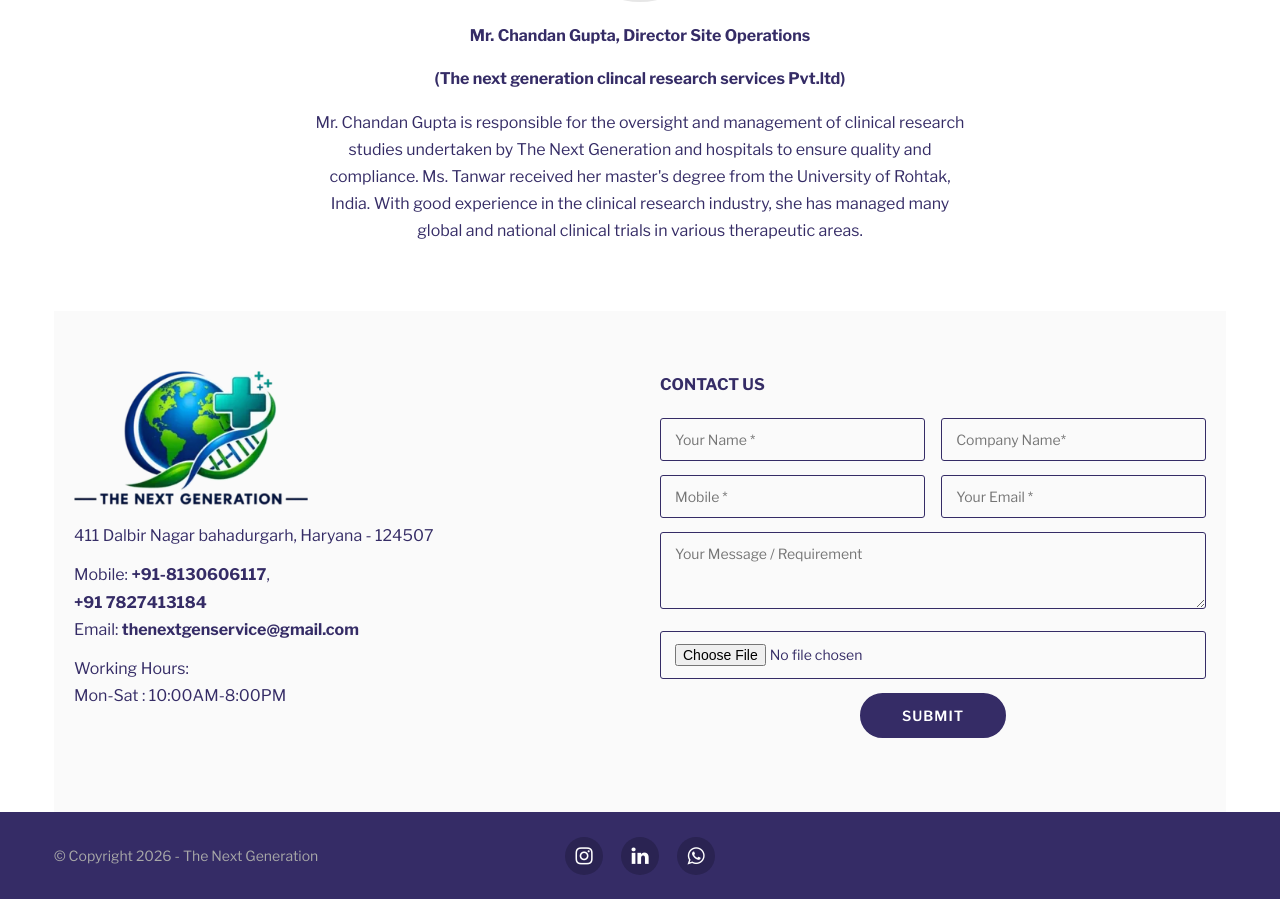
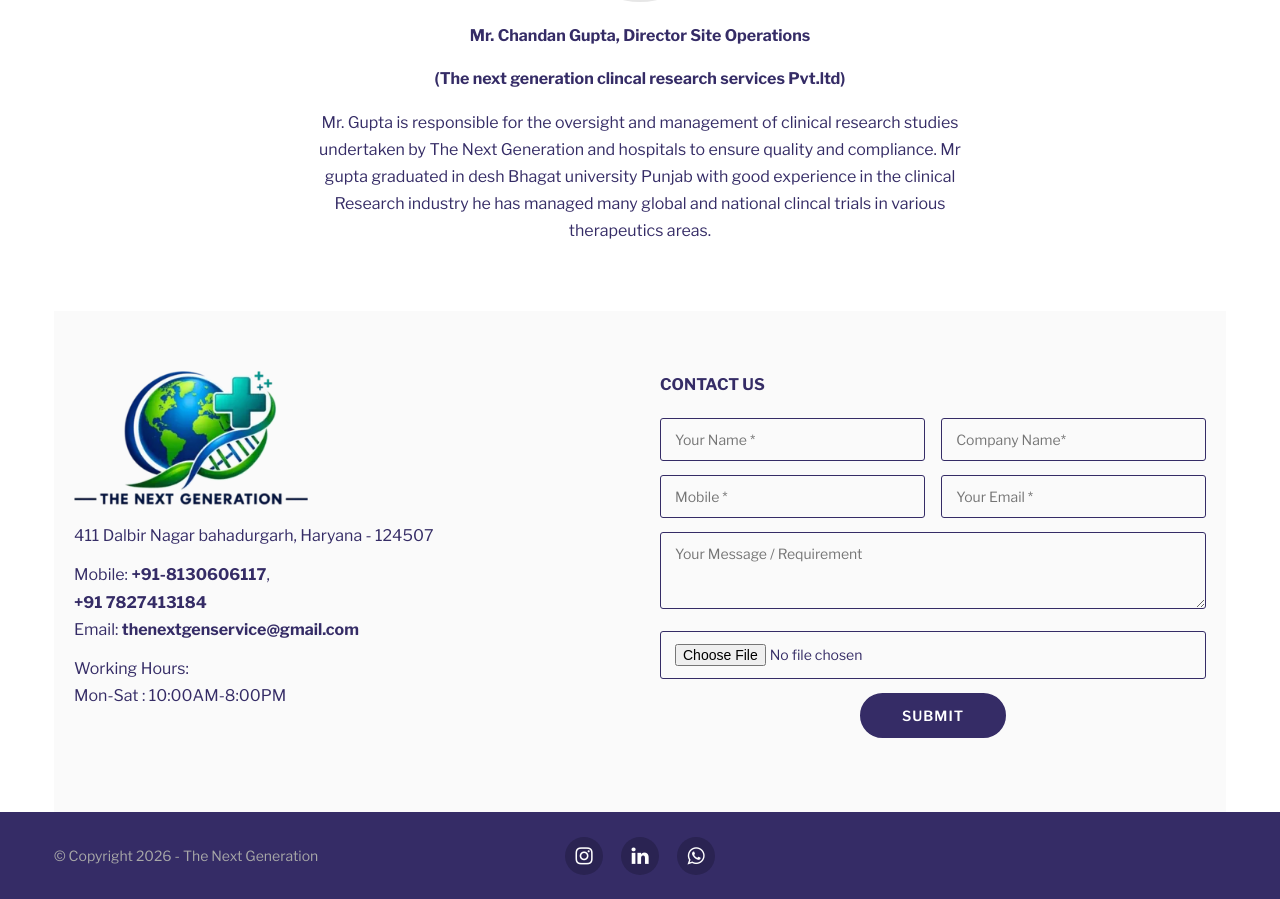
Before and after one commit to jitender4113/the-next-generation, a React (Vite) app: page / in a window 1280 px wide. Shown: the part 1657-2556 px from the top of the page. Built offline with nearby package versions, Linux system fonts and the light colour scheme.

Commit message:
teamsection

```diff
--- a/src/components/TeamSection.jsx
+++ b/src/components/TeamSection.jsx
@@ -30,11 +30,9 @@
             <strong>(The next generation clincal research services Pvt.ltd)</strong>
           </p>
           <p className="team-bio">
-            Mr. Chandan Gupta is responsible for the oversight and management of clinical research
-            studies undertaken by The Next Generation and hospitals to ensure quality and compliance. Ms. Tanwar
-            received her master's degree from the University of Rohtak, India. With good
-            experience in the clinical research industry, she has managed many global and
-            national clinical trials in various therapeutic areas.
+            Mr. Gupta is responsible for the oversight and management of clinical research
+            studies undertaken by The Next Generation and hospitals to ensure quality and compliance. Mr gupta graduated in desh Bhagat university Punjab with good experience in the clinical Research industry he has managed many global and national clincal trials in various therapeutics areas.
+
           </p>
         </div>
       </section>
```
Also changed, not shown: 1 other file (tests, documents, lock files or other folders).
